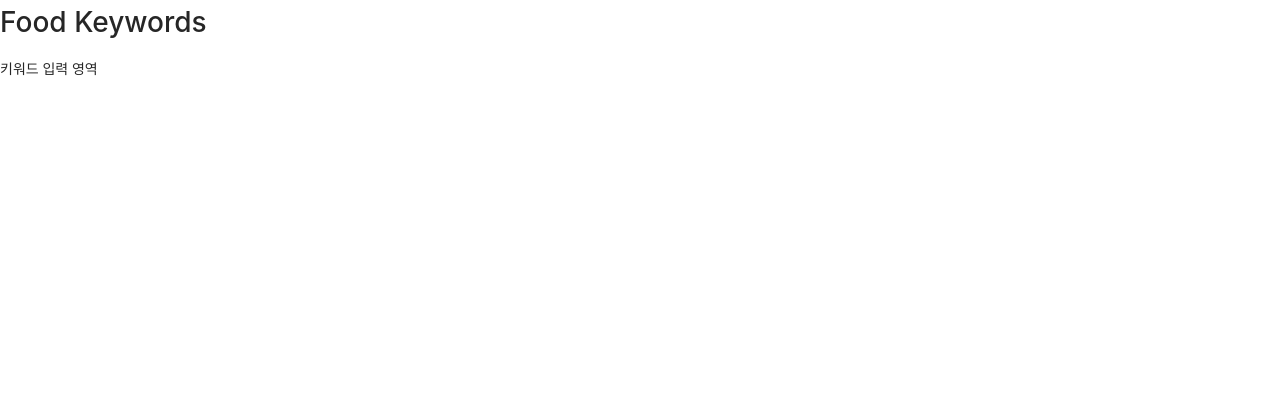
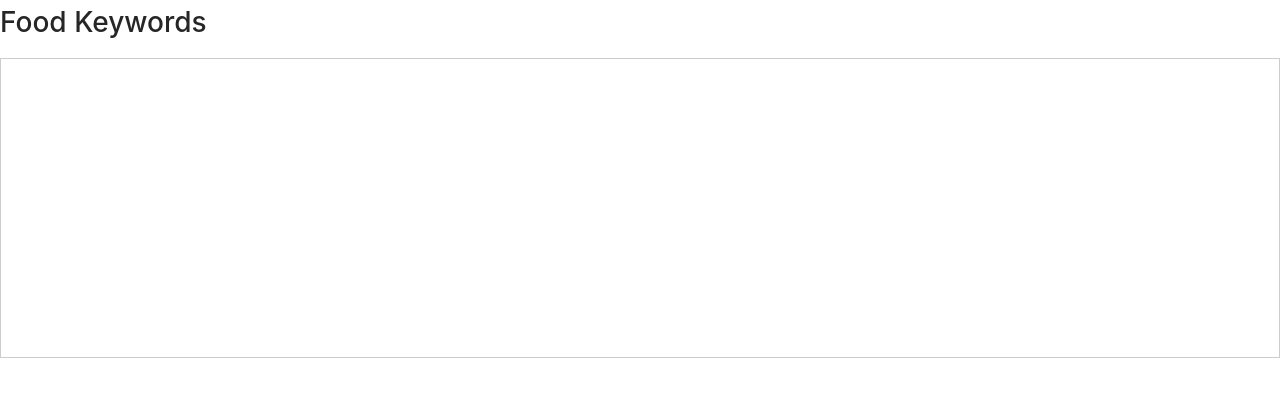
Before and after one commit to hyoni0817/NextJs-UI-Practice, a Next.js app: page /inputTags in a window 1280 px wide. Shown: the top 396 px of the page. Built offline with nearby package versions, Linux system fonts and the light colour scheme.

Commit message:
Feat: 키워드를 입력하는 컴포넌트 영역 추가

```diff
--- a/src/pages/inputTags.tsx
+++ b/src/pages/inputTags.tsx
@@ -1,10 +1,20 @@
 import React from 'react';
+import styled from 'styled-components';
+import KeywordInput from '../components/food/KeywordInput';
 
-const InputTags = () => (
-  <>
-    <h1>Food Keywords</h1>
-    <div>키워드 입력 영역</div>
-  </>
-);
+const InputTags = () => {
+  const handleSelectKeyword = (value: string[]) => {
+    console.log({ value });
+  };
+
+  return (
+    <>
+      <h1>Food Keywords</h1>
+      <div>
+        <KeywordInput onSelect={handleSelectKeyword} />
+      </div>
+    </>
+  );
+};
 
 export default InputTags;
```
